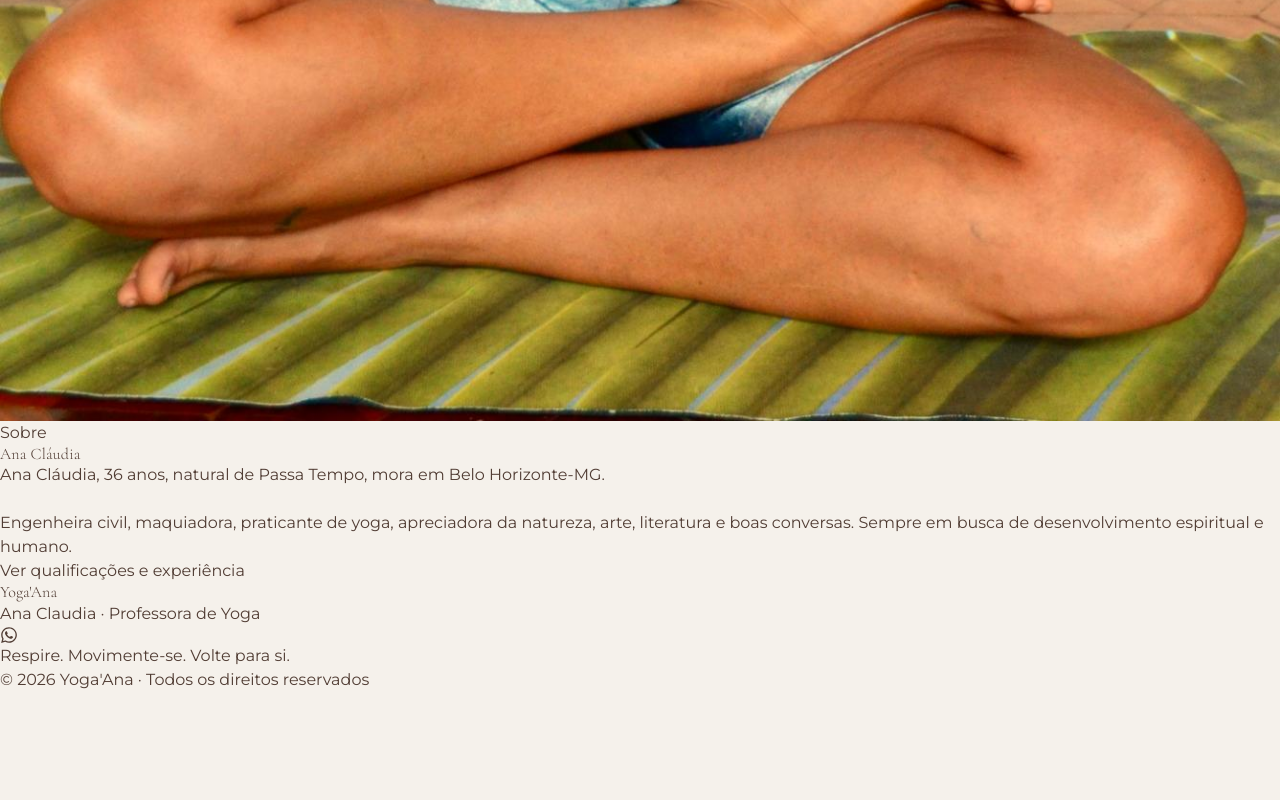
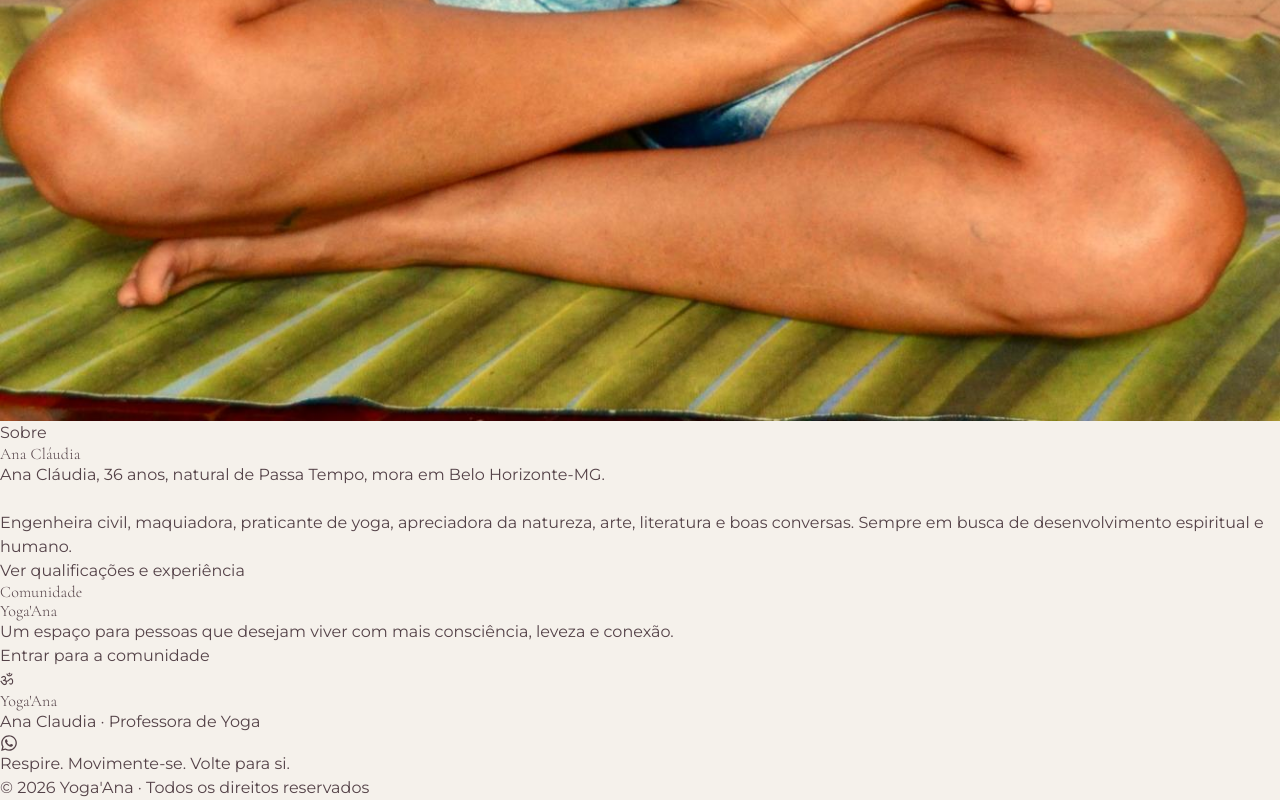
Before and after one commit to TayrineSoares/yogana-portfolio, a React (Vite) app: page / in a window 1280 px wide. Shown: the part 7220-8020 px from the top of the page. Before the commit the page ends 7912 px from the top, so only its background shows below. Built offline with nearby package versions, Linux system fonts and the light colour scheme.

Commit message:
add community section

```diff
--- a/src/components/About.tsx
+++ b/src/components/About.tsx
@@ -14,7 +14,7 @@ const About = () => {
       className="
         px-4 sm:px-6
         py-20 sm:py-24
-        bg-[var(--color-bg)]
+        bg-[var(--color-muted-soft)]
       "
     >
       <div className="max-w-3xl mx-auto">
--- a/src/components/Comunidade.tsx
+++ b/src/components/Comunidade.tsx
@@ -1,10 +1,76 @@
 
 const Comunidade = () => {
   return (
-    <div>
+      <section
+        id="comunidade"
+        className="
+          w-full
+          py-16 sm:py-20
+          bg-[var(--color-primary-07)]
+        "
+      >
+        <div className="max-w-md mx-auto px-4 sm:px-6 text-center">
 
-    </div>
-  )
-};
+          {/* Title */}
+          <h2 className="
+            font-[var(--font-display)]
+            text-5xl
+            font-light
+            text-[var(--color-primary)]
+            mb-3
+          ">
+            Comunidade
+          </h2>
+
+          <h2 className="
+            font-[var(--font-display)]
+            text-5xl
+            font-light
+
+            text-[var(--color-text)]
+            mb-6
+          ">
+            Yoga'Ana
+          </h2>
+
+          {/* Divider */}
+          <div className="w-10 h-px bg-[var(--color-accent)] mx-auto opacity-40 mb-6" />
+
+          {/* Description */}
+          <p className="
+            text-sm
+            leading-relaxed
+            opacity-60
+            mb-8
+          ">
+            Um espaço para pessoas que desejam viver com mais consciência,
+            leveza e conexão.
+          </p>
+
+          {/* CTA */}
+          <button className="
+            border border-[var(--color-text)]
+            px-6 py-3
+            rounded-full
+            text-[0.7rem]
+            tracking-[0.2em]
+            uppercase
+            transition-all duration-300
+            hover:opacity-70
+          ">
+            Entrar para a comunidade
+          </button>
+
+          {/* Symbol */}
+          <div className="mt-12 flex items-center justify-center gap-3 opacity-50">
+            <div className="w-px h-6 bg-[var(--color-accent)]" />
+            <span className="font-[var(--font-display)] text-base italic">ॐ</span>
+            <div className="w-px h-6 bg-[var(--color-accent)]" />
+          </div>
+
+        </div>
+      </section>
+    );
+  }
 
 export default Comunidade;
--- a/src/styles/index.css
+++ b/src/styles/index.css
@@ -11,8 +11,10 @@
   /* Core colors */
   --color-bg: #F5F1EB;          /* beige */
   --color-primary: #A15C3A;     /* terracota - headings, accents, primary */
+  --color-primary-07: #EEE6DC;
+
   --color-accent: #B2B8A3;      /* sage */
-  --color-text: #513D34;        /* dark brown */
+  --color-text: #544248;        /* dark brown */
 
   /* Optional */
   --color-muted: #8a7a6f;       /* mid warm brown */
```
